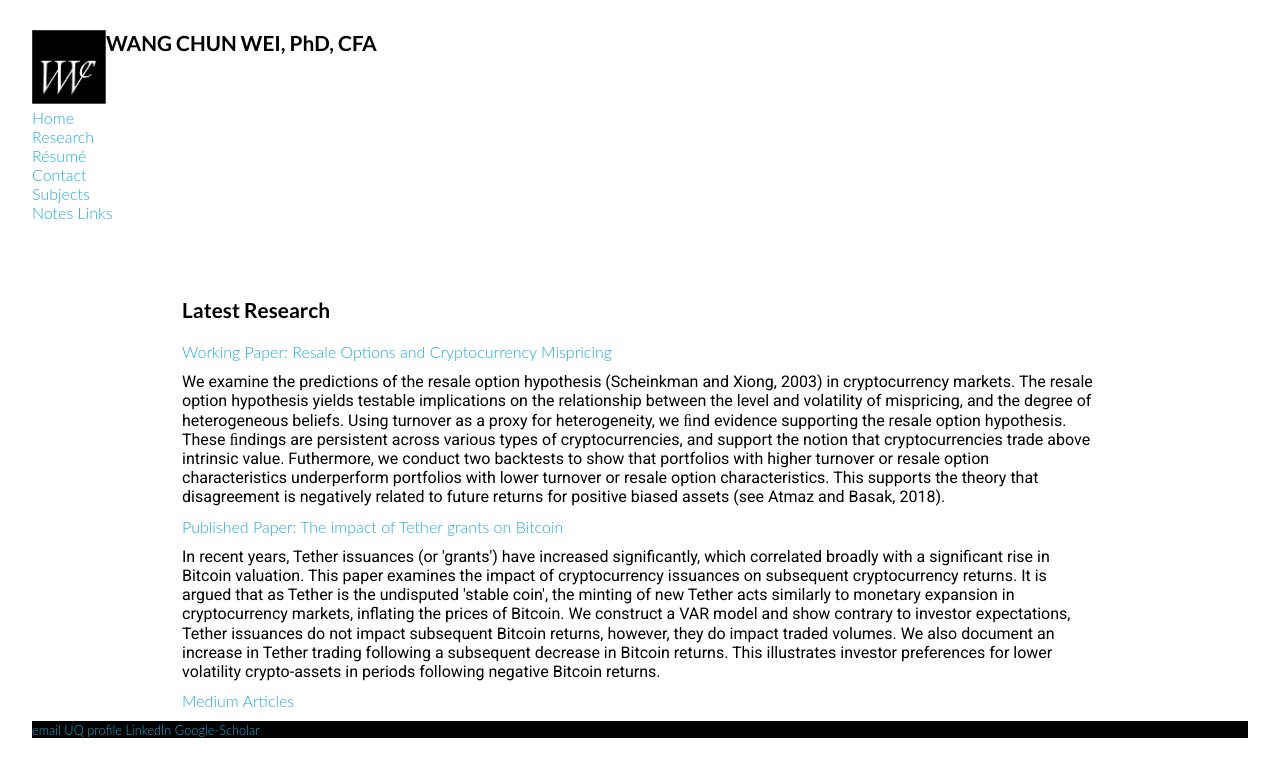
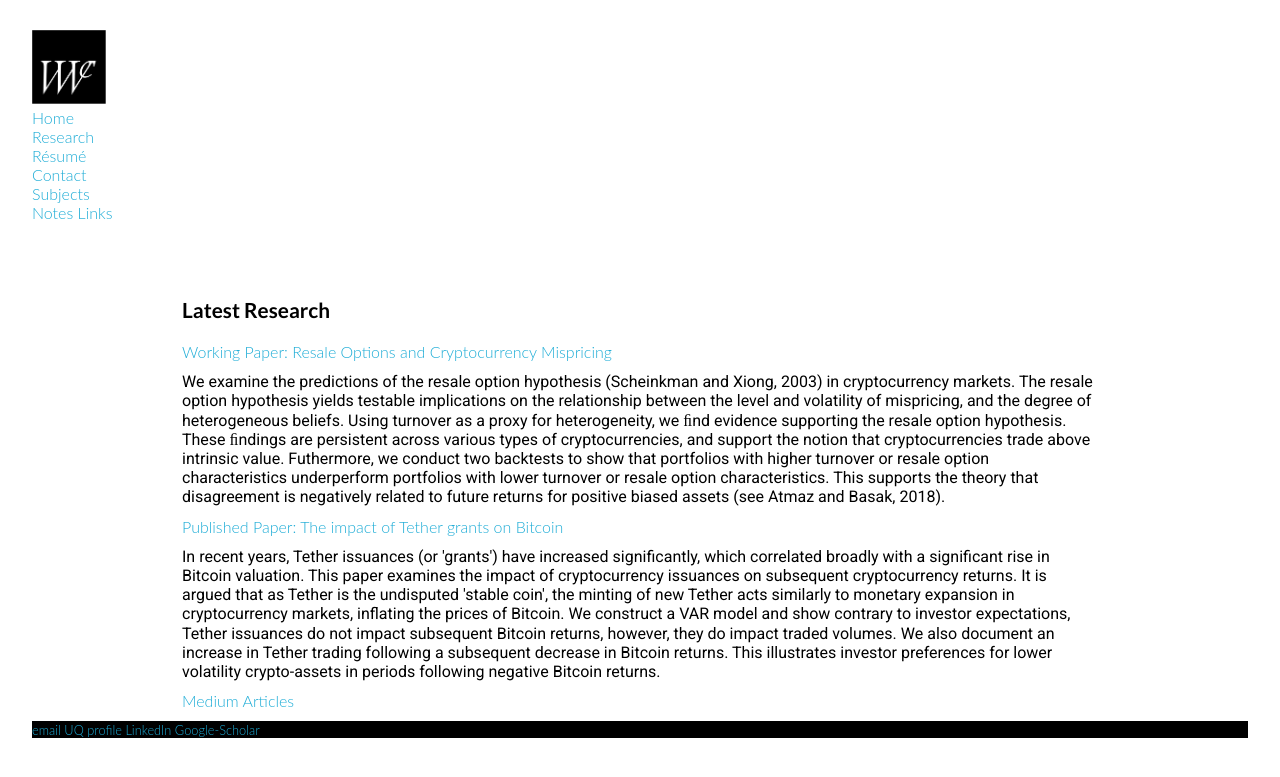
Before and after one commit to weiwangchun/weiwangchun.github.io, a Jekyll site: the page built from index.html, in a window 1280 px wide. Shown: the top 777 px of the page. Built offline with Jekyll 4.4.1, drawn with Linux system fonts in a browser that asks for light colours.

Commit message:
Update default.html

```diff
--- a/_layouts/default.html
+++ b/_layouts/default.html
@@ -23,11 +23,11 @@
 					<img src="https://weiwangchun.github.io/logo_2.PNG" style="width:74px;height:74px;">
 				</div>
 				<div class="hoverImg">
-					<img src="https://weiwangchun.github.io/logo_2.PNG" style="width:74px;height:74px;">
+					<img src="https://weiwangchun.github.io/logo_1.PNG" style="width:74px;height:74px;">
 				</div>
 			</div>
 
-			<h3> WANG CHUN WEI, PhD, CFA</h3>
+			<!--<h3> WANG CHUN WEI, PhD, CFA</h3> -->
 
 			<nav>
 	    		<ul>
```
